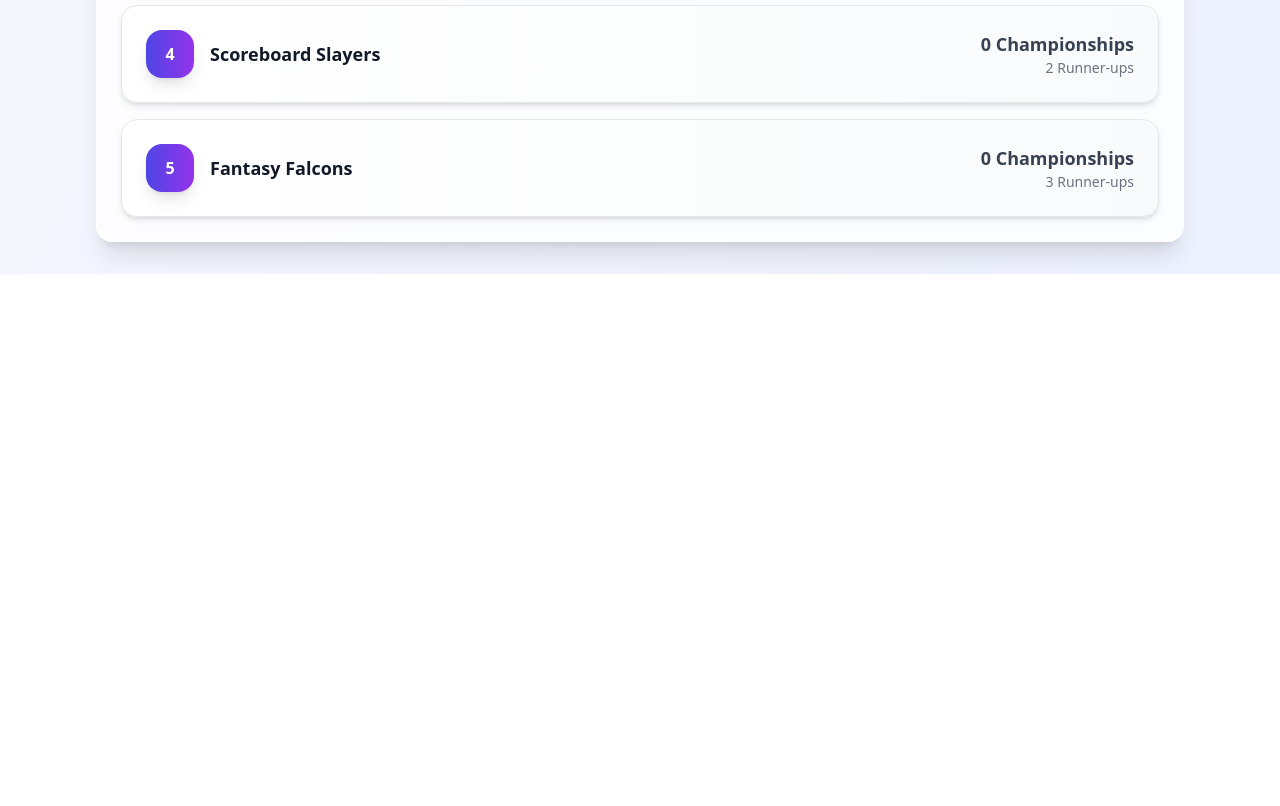
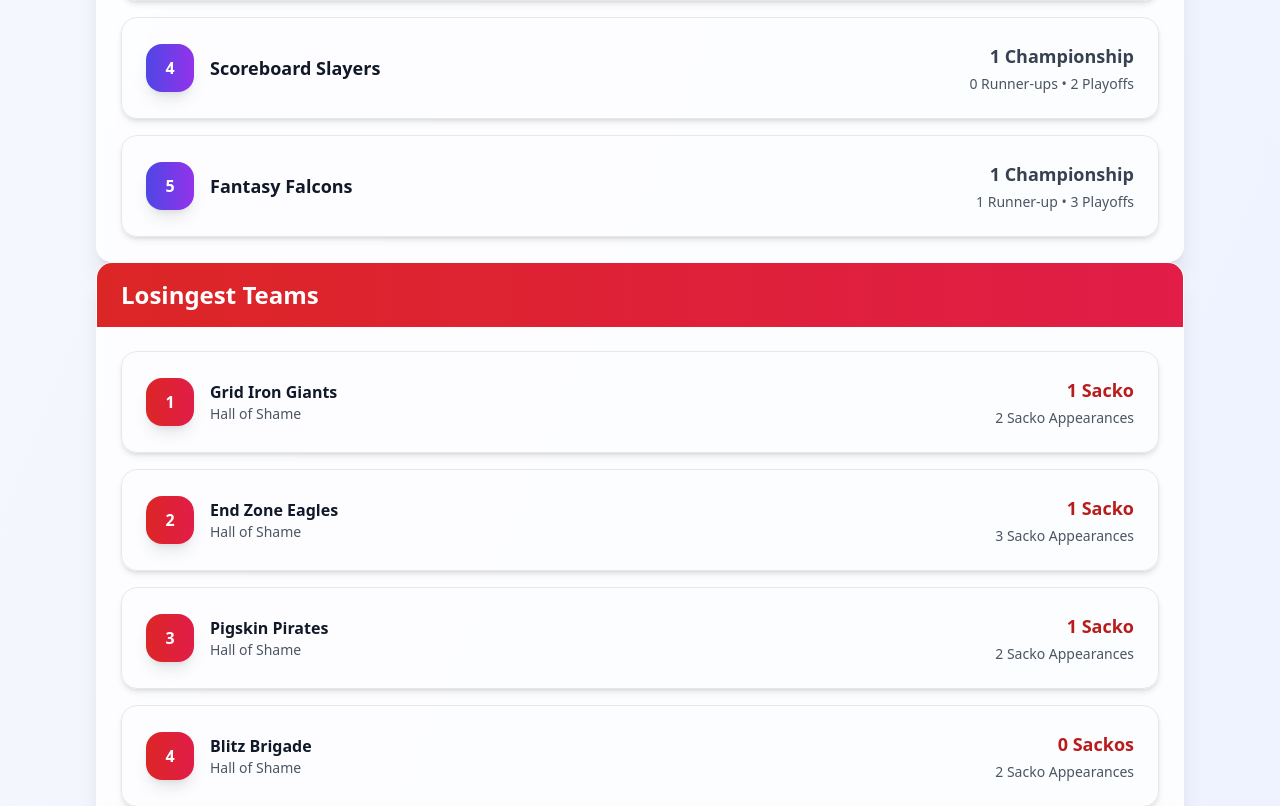
Before and after one commit to mikeyhaidinger/2Bfantasy, a React (Vite) app: page /history in a window 1280 px wide. Shown: the part 2264-3070 px from the top of the page. Before the commit the page ends 2538 px from the top, so only its background shows below. Built offline with nearby package versions, Linux system fonts and the light colour scheme.

Commit message:
Add losingest teams and update most successful teams

```diff
--- a/src/pages/History.tsx
+++ b/src/pages/History.tsx
@@ -122,20 +122,68 @@ const History = () => {
           </div>
           <div className="p-6">
             <div className="space-y-4">
-              {['Thunder Bolts', 'Gridiron Gladiators', 'Dynasty Demons', 'Scoreboard Slayers', 'Fantasy Falcons'].map((team, index) => (
-                <div key={team} className="flex items-center justify-between p-6 border border-gray-200 rounded-2xl bg-gradient-to-r from-white to-gray-50 shadow-md hover:shadow-lg transition-all duration-300">
+              {[
+                { name: 'Thunder Bolts', championships: 1, runnerUps: 1, playoffAppearances: 4 },
+                { name: 'Gridiron Gladiators', championships: 1, runnerUps: 0, playoffAppearances: 3 },
+                { name: 'Dynasty Demons', championships: 1, runnerUps: 1, playoffAppearances: 4 },
+                { name: 'Scoreboard Slayers', championships: 1, runnerUps: 0, playoffAppearances: 2 },
+                { name: 'Fantasy Falcons', championships: 1, runnerUps: 1, playoffAppearances: 3 }
+              ].map((team, index) => (
+                <div key={team.name} className="flex items-center justify-between p-6 border border-gray-200 rounded-2xl hover:bg-gradient-to-r hover:from-gray-50 hover:to-white transition-all duration-300 shadow-md hover:shadow-lg hover:scale-105">
                   <div className="flex items-center space-x-4">
                     <div className="bg-gradient-to-r from-indigo-600 to-purple-600 text-white rounded-2xl w-12 h-12 flex items-center justify-center font-bold shadow-lg">
                       {index + 1}
                     </div>
-                    <span className="font-bold text-gray-900 text-lg">{team}</span>
+                    <span className="font-bold text-gray-900 text-lg">{team.name}</span>
                   </div>
                   <div className="text-right">
-                    <div className="font-bold text-gray-700 text-lg">
-                      {index === 0 ? '1 Championship' : index < 3 ? '1 Championship' : '0 Championships'}
+                    <div className="space-y-1">
+                      <div className="font-bold text-gray-700 text-lg">
+                        {team.championships} Championship{team.championships !== 1 ? 's' : ''}
+                      </div>
+                      <div className="text-sm text-gray-600">
+                        {team.runnerUps} Runner-up{team.runnerUps !== 1 ? 's' : ''} • {team.playoffAppearances} Playoff{team.playoffAppearances !== 1 ? 's' : ''}
+                      </div>
                     </div>
-                    <div className="text-sm text-gray-500">
-                      {Math.floor(Math.random() * 3) + 1} Runner-ups
+                  </div>
+                </div>
+              ))}
+            </div>
+          </div>
+        </div>
+
+        {/* Losingest Teams */}
+        <div className="bg-white/80 backdrop-blur-sm rounded-2xl shadow-xl overflow-hidden border border-white/50">
+          <div className="bg-gradient-to-r from-red-600 to-rose-600 px-6 py-4">
+            <h2 className="text-2xl font-bold text-white">Losingest Teams</h2>
+          </div>
+          <div className="p-6">
+            <div className="space-y-4">
+              {[
+                { name: 'Grid Iron Giants', sackos: 1, sackoAppearances: 2 },
+                { name: 'End Zone Eagles', sackos: 1, sackoAppearances: 3 },
+                { name: 'Pigskin Pirates', sackos: 1, sackoAppearances: 2 },
+                { name: 'Blitz Brigade', sackos: 0, sackoAppearances: 2 },
+                { name: 'Championship Chasers', sackos: 0, sackoAppearances: 1 }
+              ].map((team, index) => (
+                <div key={team.name} className="flex items-center justify-between p-6 border border-gray-200 rounded-2xl hover:bg-gradient-to-r hover:from-red-50 hover:to-rose-50 transition-all duration-300 shadow-md hover:shadow-lg hover:scale-105">
+                  <div className="flex items-center space-x-4">
+                    <div className="bg-gradient-to-r from-red-600 to-rose-600 text-white rounded-2xl w-12 h-12 flex items-center justify-center font-bold shadow-lg">
+                      {index + 1}
+                    </div>
+                    <div>
+                      <div className="font-semibold text-gray-900">{team.name}</div>
+                      <div className="text-sm text-gray-600">Hall of Shame</div>
+                    </div>
+                  </div>
+                  <div className="text-right">
+                    <div className="space-y-1">
+                      <div className="font-bold text-red-700 text-lg">
+                        {team.sackos} Sacko{team.sackos !== 1 ? 's' : ''}
+                      </div>
+                      <div className="text-sm text-gray-600">
+                        {team.sackoAppearances} Sacko Appearance{team.sackoAppearances !== 1 ? 's' : ''}
+                      </div>
                     </div>
                   </div>
                 </div>
```
